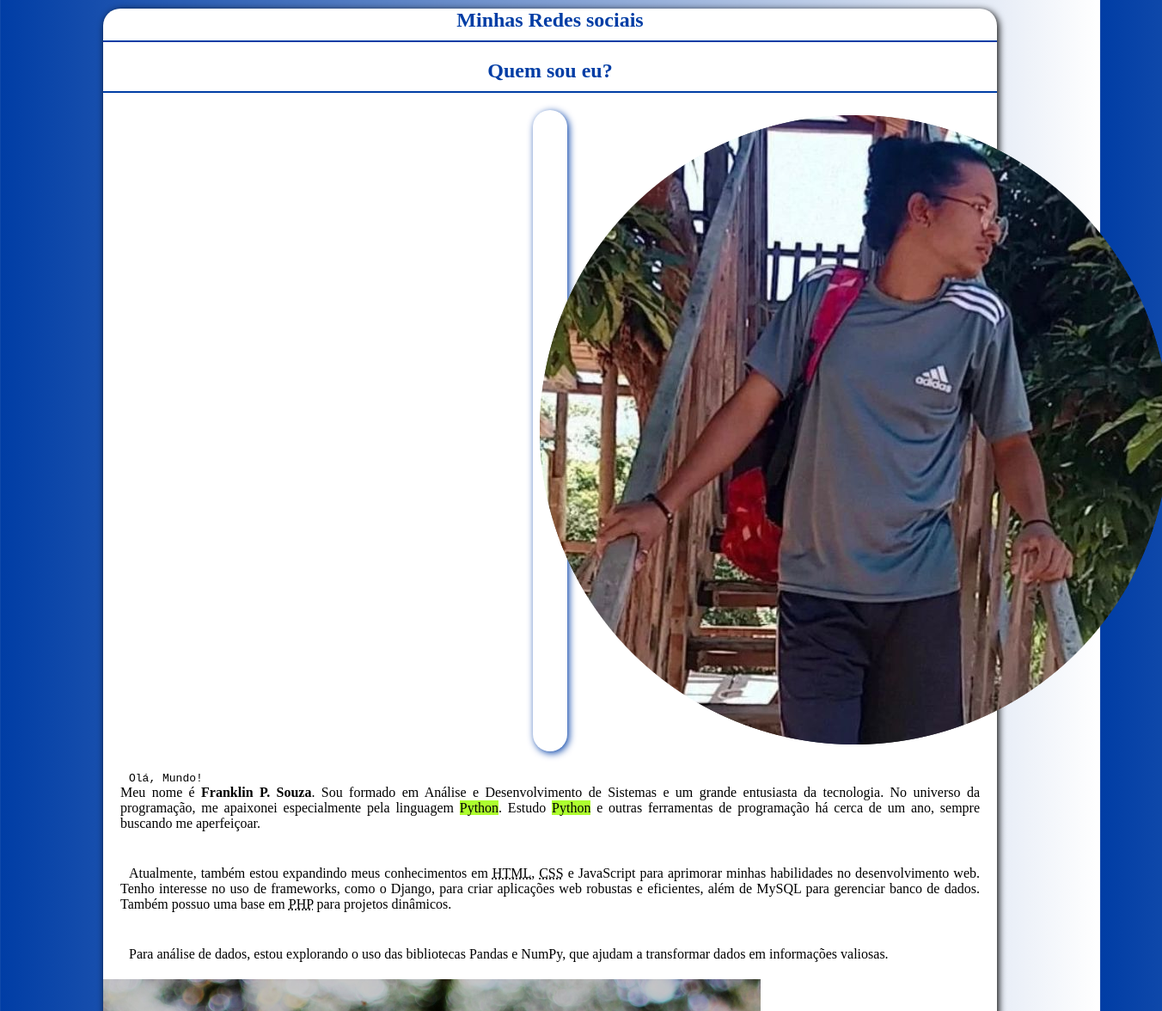
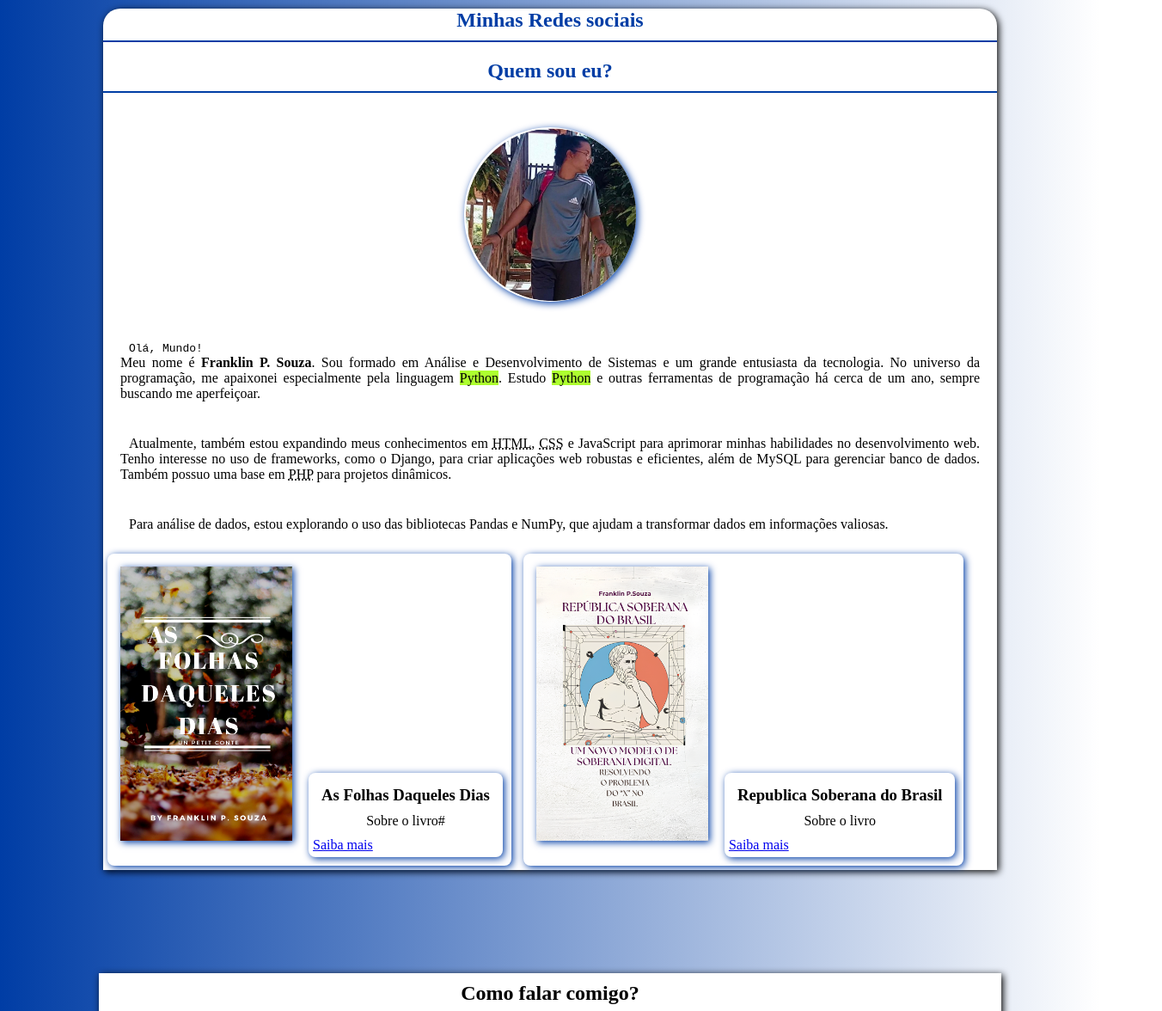
Before and after one commit to KymDev/Portifolio, a plain HTML site: page index.html in a window 1280 px wide. Shown: the part 110-1286 px from the top of the page at 86% size, 1352 px wide, since content can reach past the window. Drawn offline with Linux system fonts and the light colour scheme.

Commit message:
06/12 - 11:40

```diff
--- a/index.html
+++ b/index.html
@@ -29,21 +29,21 @@
                     <p>Para análise de dados, estou explorando o uso das bibliotecas Pandas e NumPy, que ajudam a transformar dados em informações valiosas.</p>
                 </article>
         </section>
-        <section>
-            <div>
+        <section class="booksec">
+            <div class="bookcard">
                 <img src="capalivro/AS folhas daqueles dias.png" alt="Capa do livro as folhas daqueles dias">
-                <div>
+                <div class="bookinfo">
                     <h3>As Folhas Daqueles Dias</h3>
                     <p>Sobre o livro#</p>
-                    <a href="#">Saiba mais</a>
+                    <a href="https://www.amazon.com/dp/1700255878" target="_blank">Saiba mais</a>
                 </div>
             </div>
-            <div>
+            <div class="bookcard">
                 <img src="capalivro/republica soberana do brasil.png" alt="Capa do Livro Republica Soberana">
-                <div>
+                <div class="bookinfo">
                     <h3>Republica Soberana do Brasil</h3>
                     <p>Sobre o livro</p>
-                    <a href="#">Saiba mais</a>
+                    <a href="https://www.amazon.com/dp/650113532X" target="_blank">Saiba mais</a>
                 </div>
             </div>
         </section>
--- a/style.css
+++ b/style.css
@@ -34,16 +34,56 @@ main article{
 .perfil{
     text-align: center;
     justify-content: center;
-    margin-top: 10px;
-    margin-right: 500px;
-    margin-bottom: 1px;
-    margin-left: 500px;
-    border-radius: 40px;
-    box-shadow:2px 2px 8px var(--cor1);
+    padding: 20px;
 
 }
+.perfil img{
+    width: 200px;
+    border-radius: 100px;
+    box-shadow: 2px 2px 8px var(--cor1);
+}
+.perfil img:hover{
+    transform: scale(1.2);
+    transition: 0.5s;
+}
+
+.bookcard{
+    display: inline-block;
+    margin: 5px;
+    padding: 5px;
+    border-radius: 8px;
+    box-shadow: 2px 2px 8px var(--cor1);
+    background-color: var(--cor2);
+}
+.bookcard img{
+    margin: 10px;
+    width: 200px;
+
+    box-shadow: 2px 2px 8px var(--cor1);
+}
+.bookcard img:hover{
+    transform: scale(1.2);
+    transition: 0.3s;
+}
+
+.bookinfo{
+    display: inline-block;
+    margin: 5px;
+    padding: 5px;
+    border-radius: 8px;
+    box-shadow: 2px 2px 8px var(--cor1);
+    background-color: var(--cor2);
+}
+.bookinfo h3{
+    text-align: center;
+    margin: 10px;
+}
+.bookinfo p {
+    text-align: center;
+    margin: 10px;
+}
 footer{
-    margin: 120px;
+    margin: 115px;
     background-color: white;
     border-radius: 0 0 20px 20px;
     box-shadow: 2px 2px 8px;
```
